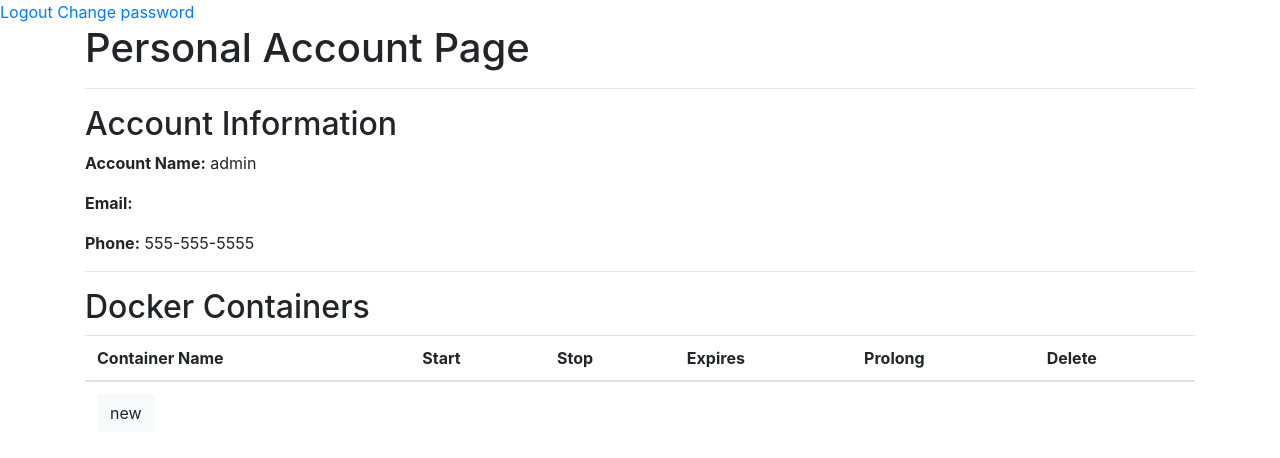
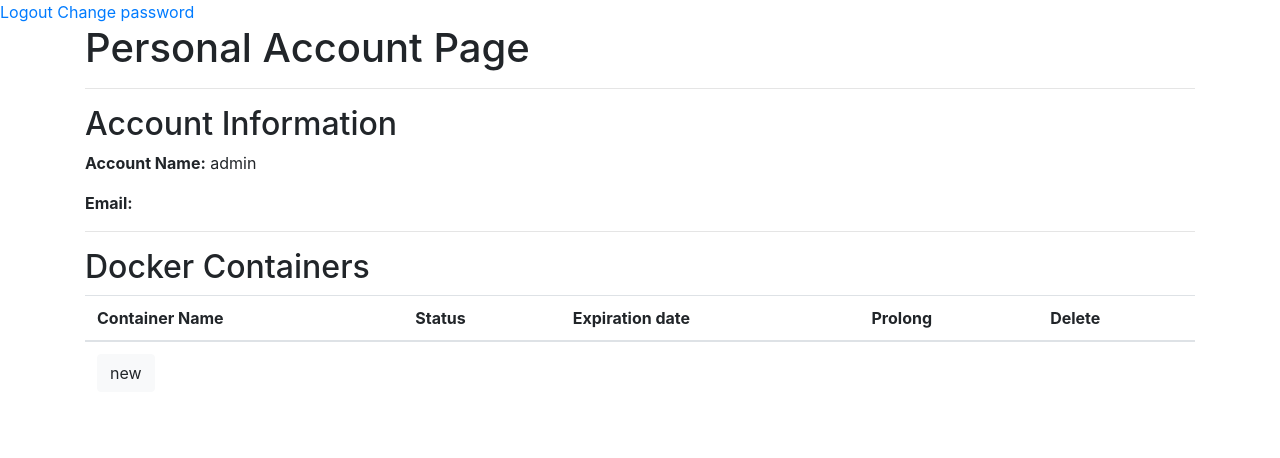
Before and after one commit to data-bases-team/dockermanager, a Django app: page / in a window 1280 px wide. Shown: the top 458 px of the page. Run offline with Django 4.2, Linux system fonts and the light colour scheme; a user stored in the database is signed in; some libraries are stand-ins or nearby versions.

Commit message:
dashboard completed!

```diff
--- a/templates/dashboard.html
+++ b/templates/dashboard.html
@@ -14,7 +14,7 @@
     <h2>Account Information</h2>
     <p><strong>Account Name:</strong> {{ user.username }}</p>
     <p><strong>Email:</strong> {{ user.email }}</p>
-    <p><strong>Phone:</strong> 555-555-5555</p>
+    {% comment %} <p><strong>Phone:</strong> 555-555-5555</p> {% endcomment %}
     {% comment %} точно нужен телефон?? {% endcomment %}
     <hr />
     <h2>Docker Containers</h2>
@@ -22,9 +22,8 @@
       <thead>
         <tr>
           <th>Container Name</th>
-          <th>Start</th>
-          <th>Stop</th>
-          <th>Expires</th>
+          <th>Status</th>
+          <th>Expiration date</th>
           <th>Prolong</th>
           <th>Delete</th>
         </tr>
@@ -35,74 +34,53 @@
           <td>
             <p>{{container.name}}</p>
           </td>
+          {%if container.status == 'd'%}
           <td>
-            <button class="btn btn-success" id="run-script-start">Start</button>
+            <button class="btn btn-success" id="run-script-start" onclick="window.location.href='{% url 'restatus_container' container_name=container.name%}'">Start</button>
           </td>
+          {%elif container.status == 'e'%}
           <td>
-            <button class="btn btn-danger" id="run-script-end">Stop</button>
+            <button class="btn btn-danger" id="run-script-end" onclick="window.location.href='{% url 'restatus_container' container_name=container.name%}'">Stop</button>
           </td>
+          {%endif%}
           <td>{{container.expdate}}</td>
           <td>
-            <button class="btn btn-primary" id="run-script-prolong">
+            <button class="btn btn-primary" id="run-script-prolong" onclick="window.location.href='{% url 'prolong_container' container_name=container.name%}'">
               Prolong
             </button>
           </td>
           <td>
-            <button class="btn btn-danger" id="run-script-delete">
+            <button class="btn btn-danger" onclick="deleteContainer('{% url 'delete_container' container_name=container.name %}')">
               delete
             </button>
           </td>
         </tr>
         {%endfor%}
         <tr>
-          <td><button type="button" class="btn btn-light" id="run-script-new">new</button></td>
+          <td><button type="button" class="btn btn-light" onclick="window.location.href='{% url 'add_container' %}'">new</button></td>
         </tr>
+        <script>
+          function startContainer(containerName) {
 
-        <script>
-          const start = document.getElementById("run-script-start");
-          start.addEventListener("click", () => {
-            fetch("/run_script_start/")
-              .then((response) => response.text())
-              .then((data) => console.log(data))
-              .catch((error) => console.error(error));
-          });
+            window.location.href = window.location.href + '?start=' + containerName;
+          }
+          function stopContainer(containerName) {
+            // Code to start the container
+            window.location.href = window.location.href + '?stop=' + containerName;
+          }
+          function prolongContainer(containerName) {
+            // Code to start the container
+            window.location.href = window.location.href + '?prolong=' + containerName;
+          }
+          function deleteContainer(url) {
+            var confirmation
+            var result = confirm("Are you sure you want to delete this container?");
+            if (result == true){
+              window.location.href = url;
+            }
+            {% comment %} location.reload(); {% endcomment %}
 
-          const stop = document.getElementById("run-script-end");
-          stop.addEventListener("click", () => {
-            fetch("/run_script_end/")
-              .then((response) => response.text())
-              .then((data) => console.log(data))
-              .catch((error) => console.error(error));
-          });
-
-          const prolong = document.getElementById("run-script-prolong");
-
-          prolong.addEventListener("click", () => {
-            fetch("/run_script_prolong/")
-              .then((response) => response.text())
-              .then((data) => console.log(data))
-              .catch((error) => console.error(error));
-            });
-
-
-          const delete = document.getElementById("run-script-delete");
-
-          delete.addEventListener("click", () => {
-            fetch("/run_script_delete/")
-              .then((response) => response.text())
-              .then((data) => console.log(data))
-              .catch((error) => console.error(error));
-          });
-
-          const new = document.getElementById("run-script-new");
-
-          new.addEventListener("click", () => {
-            fetch("/run_script_new/")
-              .then((response) => response.text())
-              .then((data) => console.log(data))
-              .catch((error) => console.error(error));
-          });
-
+          }
         </script>
         </tr>
       </tbody>
@@ -110,4 +88,5 @@
   </div>
 </div>
 
+
 {% endblock %}
--- a/users/forms.py
+++ b/users/forms.py
@@ -11,4 +11,4 @@ class CustomUserCreationForm(UserCreationForm):
 class ContainerForm(ModelForm):
     class Meta:
         model = container
-        fields = ('name', 'link')
+        fields = ('name', 'login', 'password')
--- a/users/models.py
+++ b/users/models.py
@@ -14,6 +14,8 @@ STATUS_CHOICES = [
 class container(models.Model):
     id = models.AutoField(primary_key=True)
     name = models.CharField(max_length=50,unique=True)
+    login = models.CharField(max_length=50,null=True)
+    password = models.CharField(max_length=50,null=True)
     status = models.CharField(max_length=1, choices=STATUS_CHOICES, default='e')
     expdate = models.DateTimeField(default=(datetime.now() + timedelta(minutes = 10)))
     link = models.TextField(max_length=350, default=None, blank=True, null=True)
--- a/users/urls.py
+++ b/users/urls.py
@@ -12,5 +12,9 @@ urlpatterns = [
     path('run_script_prolong/', views.run_script_prolong, name='run_script_prolong'),
     path('run_script_new/', views.run_script_new, name='run_script_new'),
     path('run_script_delete/', views.run_script_delete, name='run_script_delete'),
-    path('add/',views.add_container, name='add_container',)
+    path('add/',views.add_container, name='add_container',),
+    path('delete/<str:container_name>',views.delete_container, name='delete_container',),
+    path('restatus/<str:container_name>',views.restatus_container, name='restatus_container',),
+    path('prolong/<str:container_name>',views.prolong_container, name='prolong_container',),
+
 ]
--- a/users/views.py
+++ b/users/views.py
@@ -10,6 +10,7 @@ from .forms import ContainerForm
 from django.http import HttpResponseRedirect
 from django.template.response import TemplateResponse
 from .models import container
+from datetime import datetime, timedelta
 
 
 def add_container(request):
@@ -23,13 +24,31 @@ def add_container(request):
         form = ContainerForm
         if 'submitted' in request.GET:
             submitted=True
+            return redirect(reverse("dashboard"))
     return render(request, 'add_container.html', {'form':form, 'submitted':submitted})
+
+def delete_container(request, container_name):
+    print(container_name)
+    container.objects.get(name=container_name).delete()
+    return redirect(reverse("dashboard"))
+
+def restatus_container(request, container_name):
+    cont = container.objects.get(name=container_name)
+    if cont.status == 'e':
+        cont.status = 'd'
+    else:
+        cont.status = 'e'
+    cont.save()
+    return redirect(dashboard)
+
+def prolong_container(request, container_name):
+    cont = container.objects.get(name=container_name)
+    cont.expdate=datetime.now() + timedelta(minutes = 10)
+    cont.save()
+    return redirect(dashboard)
 
 def dashboard(request):
     containers = container.objects.filter(userid=request.user)
-    #containers = container.objects.all()
-    #a = set(containers)
-    #print(a)
     return render(request, "dashboard.html", {'containeros':containers})
 
 def register(request):
```
